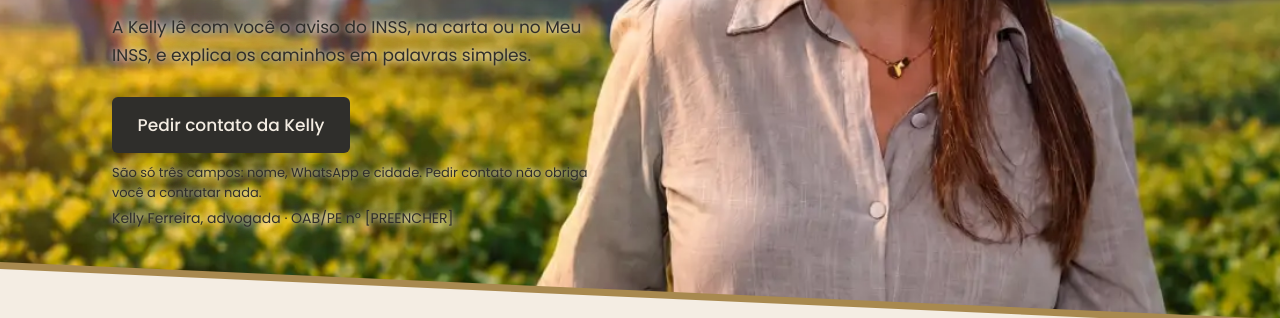
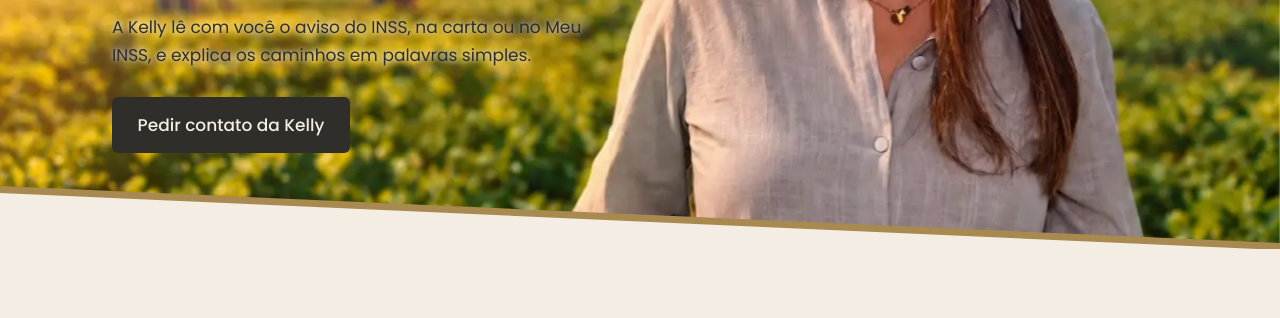
Before and after one commit to jpoliver10/Kelly-Advogada, a plain HTML site: page index.html in a window 1280 px wide. Shown: the part 511-829 px from the top of the page. Drawn offline with Linux system fonts and the light colour scheme.

Commit message:
Hero: remove a nota do botão e a linha da OAB
A hero termina no botão Pedir contato da Kelly. O número da OAB continua
visível na seção Quem vai acompanhar o seu caso e no rodapé.

Co-Authored-By: Claude Opus 5 <noreply@anthropic.com>

```diff
--- a/index.html
+++ b/index.html
@@ -137,13 +137,11 @@ a{color:inherit;text-underline-offset:.2em}
 .hero__sub{margin-top:.5rem;font:500 1.5rem/1.3 var(--sans);letter-spacing:-.01em;color:var(--gold-deep);max-width:22ch}
 .hero__corpo{margin-top:.5rem;max-width:33rem}
 .hero__acao{margin-top:1.25rem}
-.hero__oab{margin-top:.35rem;font-size:.8125rem;line-height:1.5}
 @media (min-width:600px){
   .hero{padding-bottom:4.5rem}
   .hero__sub{margin-top:1.1rem}
   .hero__corpo{margin-top:1rem}
   .hero__acao{margin-top:1.75rem}
-  .hero__oab{font-size:.875rem}
 }
 
 /* Botão principal */
@@ -164,7 +162,7 @@ a{color:inherit;text-underline-offset:.2em}
   .hero{display:flex;align-items:center;min-height:min(calc(100vw * 1126 / 2000),100vh);padding-block:9.5rem 6rem;overflow:hidden}
   .hero__grid{width:100%;margin-top:0}
   .hero__texto{max-width:min(34rem,48%);text-shadow:0 0 .3rem rgba(244,237,227,.95),0 0 1rem rgba(244,237,227,.7)}
-  .hero__corpo,.hero__texto .cta-nota,.hero__oab{color:var(--ink)}
+  .hero__corpo{color:var(--ink)}
   .hero__texto .btn{text-shadow:none}
   .hero__foto{position:absolute;z-index:-1;inset:0;height:auto}
   .hero__foto img{object-position:var(--foto-pos-desktop)}
@@ -238,9 +236,6 @@ a{color:inherit;text-underline-offset:.2em}
         <p class="hero__corpo">A Kelly lê com você o aviso do INSS, na carta ou no Meu INSS, e explica os caminhos em palavras simples.</p>
         <div class="hero__acao">
           <a class="btn" id="cta-hero" href="#cadastro" data-cta="hero">Pedir contato da Kelly</a>
-          <p class="cta-nota">São só três campos: nome, WhatsApp e cidade. Pedir contato não obriga você a contratar nada.</p>
-          <!-- [PREENCHER] número da OAB -->
-          <p class="hero__oab">Kelly Ferreira, advogada · OAB/PE nº [PREENCHER]</p>
         </div>
       </div>
     </div>
```
Also changed, not shown: 1 other file.
